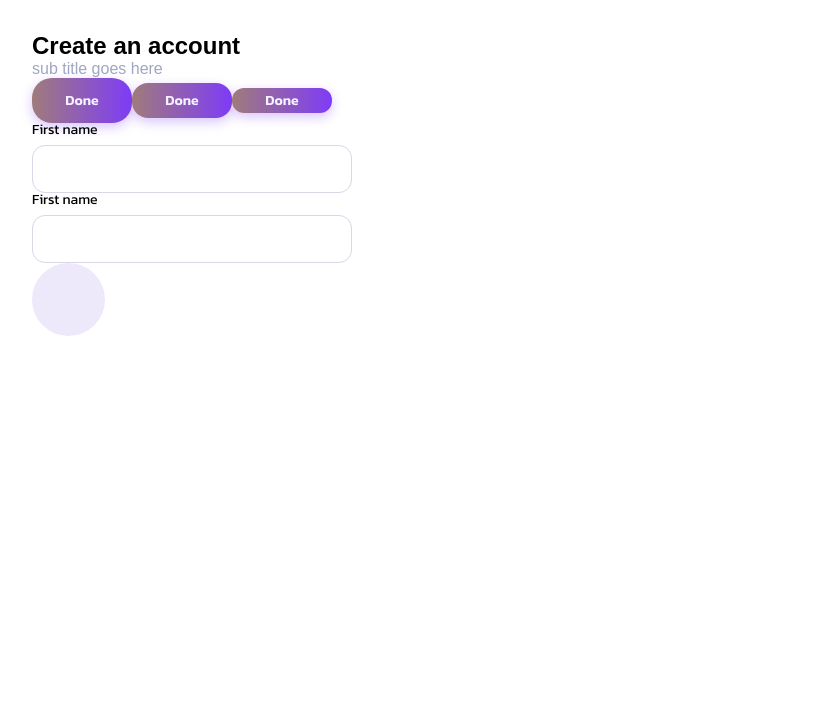
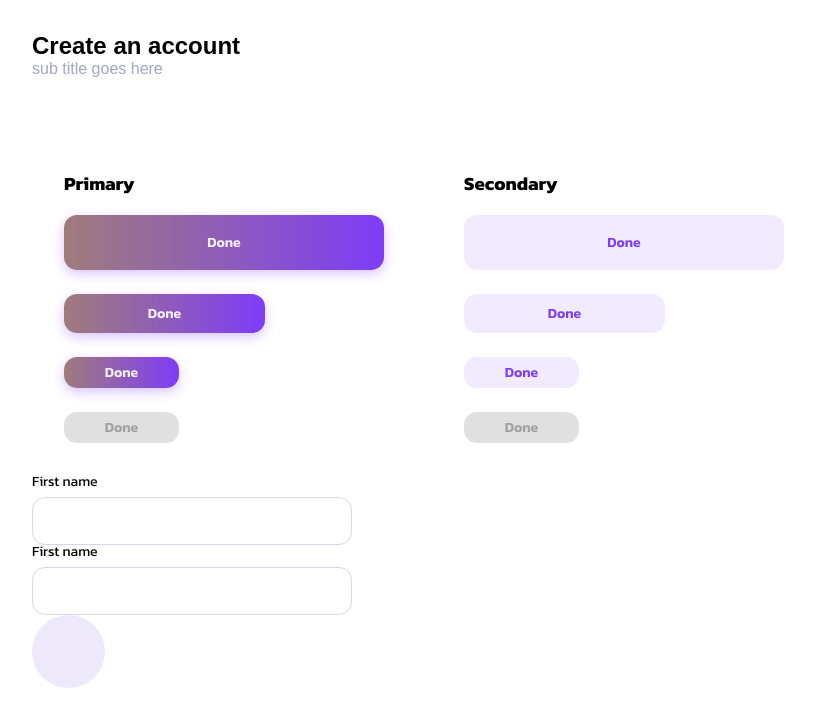
Before and after one commit to tddamith/react_sample, a React (Create React App) app: page / in a window 1280 px wide. Shown: the top 726 px of the page, without its empty margins (0-819 px from the left). Built offline with nearby package versions, Linux system fonts and the light colour scheme; a web font is replaced by a local one.

Commit message:
updated button

```diff
--- a/src/App.js
+++ b/src/App.js
@@ -11,11 +11,25 @@ function App() {
           <div className={'mb-4'}>
               <SingIn isSubTitle={true}/>
           </div>
-          <div className={'d-flex flex-column mt-4'}>
-              <Button size={'lg'} type={'primary'} text={'Done'}/>
-              <Button size={'md'} text={'Done'} type={'primary'}/>
-              <Button size={'sm'} text={'Done'} type={'primary'}/>
-          </div>
+           <div className="App" style={{ display: 'flex', justifyContent: 'flex-start', marginTop: '40px' }}>
+      {/* Primary Buttons */}
+      <div style={{ marginRight: '80px' }}>
+        <h3>Primary</h3>
+        <div><Button size="lg" type="primary" text="Done" /></div><br/>
+        <div><Button size="md" type="primary" text="Done" /></div><br/>
+        <div><Button size="sm" type="primary" text="Done" /></div><br/>
+        <div><Button size="sm" type="primary" text="Done" disabled /></div>
+      </div>
+
+      {/* Secondary Buttons */}
+      <div>
+        <h3>Secondary</h3>
+        <div><Button size="lg" type="secondary" text="Done" /></div><br/>
+        <div><Button size="md" type="secondary" text="Done" /></div><br/>
+        <div><Button size="sm" type="secondary" text="Done" /></div><br/>
+        <div><Button size="sm" type="secondary" text="Done" disabled /></div>
+      </div>
+    </div>
 
           <InputField name={'firstName'}/>
           <InputField name={'lastName'}/>
--- a/src/assets/stylesheets/modules/mixin.scss
+++ b/src/assets/stylesheets/modules/mixin.scss
@@ -1,3 +1,5 @@
+@use "./variable.scss" as var;
+
 //font family
 @mixin kanit-thin() {
   font-family: "Kanit", sans-serif;
@@ -28,3 +30,15 @@
   font-weight: 600;
   font-style: normal;
 }
+
+@mixin button-size($size) {
+  $props: map-get(var.$btn-sizes, $size);
+  @if $props == null {
+    @error "Undefined button size: `#{$size}` in $btn-sizes map.";
+  }
+  width: map-get($props, width);
+  height: map-get($props, height);
+  padding-top: map-get($props, 'padding-top');
+  padding-bottom: map-get($props, 'padding-bottom');
+  border-radius: var.$border-radius;
+}
--- a/src/assets/stylesheets/modules/variable.scss
+++ b/src/assets/stylesheets/modules/variable.scss
@@ -4,16 +4,52 @@ $secondary-text-color: #9FA7C3;
 $box-color: #D8D6E7;
 $closeBtn-bg: #EEE8FB;
 $btn-primary-bg: linear-gradient(90deg, #a07b7b 0%, $primary-color 100%);
-
-$text-white:#F5F2FF;
+$btn-secondary-bg : rgba(126, 60, 247, 0.1);
+$text-white: #F5F2FF;
+$primary-box-shadow:0 4px 12px rgba(126, 60, 247, 0.3);
+$p-hover-box-shadow: 0 6px 14px rgba(126, 60, 247, 0.4);
+$p-active-box-shadow: 0 2px 8px rgba(126, 60, 247, 0.3);
+$secondary-hover-bg: rgba(126, 60, 247, 0.15);
+$secondary-active-bg:rgba(126, 60, 247, 0.2);
+$disabled-bg: #E0E0E0;
 
 
+
+
+// font sizes
 $font-xxs: 12px;
 $font-sm: 14px;
 $font-md: 16px;
 $font-lg: 24px;
 $font-xxl: 34px;
 
-$border-radius-lg: 20px;
-$border-radius-md: 16px;
-$border-radius-sm: 12px;
+// border radius
+$border-radius: 13px;
+
+// button sizes map
+$btn-sizes: (
+  lg: (
+    width: 320px,
+    height: 55px,
+    padding-top: 17px,
+    padding-bottom: 17px,
+  ),
+  md: (
+    width: 201px,
+    height: 39px,
+    padding-top: 9px,
+    padding-bottom: 9px,
+  ),
+  sm: (
+    width: 115px,
+    height: 31px,
+    padding-top: 5px,
+    padding-bottom: 5px,
+  ),
+  disabled: (
+    width: 115px,
+    height: 31px,
+    padding-top: 5px,
+    padding-bottom: 5px,
+  )
+);
--- a/src/components/button/button.scss
+++ b/src/components/button/button.scss
@@ -2,44 +2,55 @@
 @use '../../assets/stylesheets/modules/variable' as *;
 
 .btn-primary {
-  @include kanit-regular(); // Kanit font base
-  font-weight: 600; // Semi-bold
-  font-size: $font-sm; // 14px from variables
-  width: 100px;
+  @include kanit-regular();
+  font-weight: 600;
+  font-size: $font-sm;
   cursor: pointer;
-  border-radius: 13px;
-
-  box-shadow: 0 4px 12px rgba(126, 60, 247, 0.3);
+  border: none;
   display: inline-block;
   transition: all 0.3s ease;
-  border: 0;
-  color: $text-white;
-  &.primary{background: $btn-primary-bg;}
-  &.secondary{}
+  gap: 10px;
+  opacity: 1;
 
-  &:hover {
-    transform: translateY(-2px);
-    box-shadow: 0 6px 14px rgba(126, 60, 247, 0.4);
+  // primary variant
+  &.primary {
+    background: $btn-primary-bg;
+    color: $text-white;
+    box-shadow: $primary-box-shadow;
+
+    &:hover {
+      transform: translateY(-2px);
+      box-shadow:$p-hover-box-shadow;
+    }
+    &:active {
+      transform: translateY(0);
+      box-shadow:$p-active-box-shadow
+    }
   }
 
-  &:active {
-    transform: translateY(0);
-    box-shadow: 0 2px 8px rgba(126, 60, 247, 0.3);
+  // secondary variant
+  &.secondary {
+    background: $btn-secondary-bg;
+    color: $primary-color;
+
+    &:hover {
+      background:$secondary-hover-bg;
+    }
+    &:active {
+      background: $secondary-active-bg;
+    }
   }
 
-  &.lg {
-    height: 45px;
-    border-radius: $border-radius-lg;
-
+  // disabled variant
+  &.disabled {
+    background: $disabled-bg;
+    box-shadow: none;
+    opacity: 1;
+    pointer-events: none;
   }
 
-  &.md {
-    height: 35px;
-    border-radius: $border-radius-md;
-  }
-
-  &.sm {
-    height: 25px;
-    border-radius: $border-radius-sm;
-  }
+  // size variants (generated from mixin)
+  &.lg { @include button-size(lg); }
+  &.md { @include button-size(md); }
+  &.sm { @include button-size(sm); }
 }
--- a/src/components/button/index.jsx
+++ b/src/components/button/index.jsx
@@ -1,16 +1,17 @@
 import React from "react";
 import "./button.scss";
 
-const Button = (props) => {
-    return (
-        <button className={`gradient-btn btn-primary ${props?.type} ${props?.size} `} onClick={props.onClick}>
-            {props?.text}
-        </button>
-    );
+const Button = ({ text, type, size, disabled, onClick }) => { // i use this prop to handle click events
+  const buttonType = disabled ? "disabled" : type;
+  return (
+    <button
+      className={`btn-primary ${buttonType} ${size}`}
+      onClick={!disabled ? onClick : undefined}
+      disabled={disabled}
+    >
+      {text}
+    </button>
+  );
 };
 
-
-
-
-
 export default Button;
```
